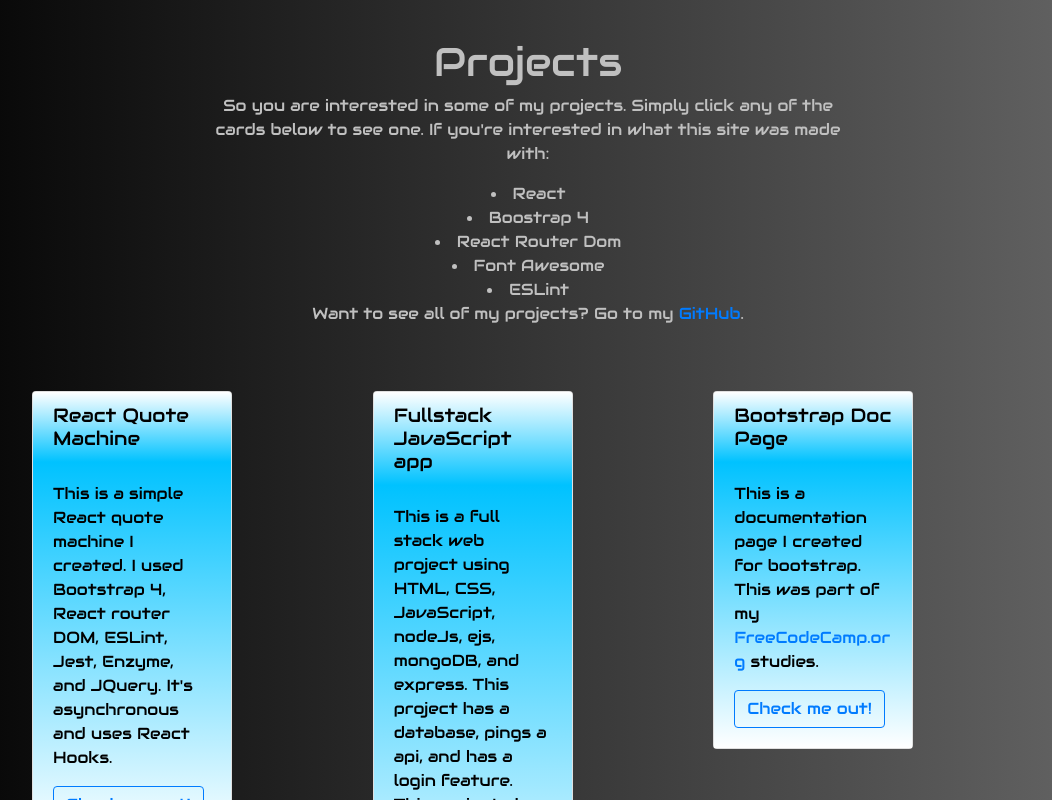
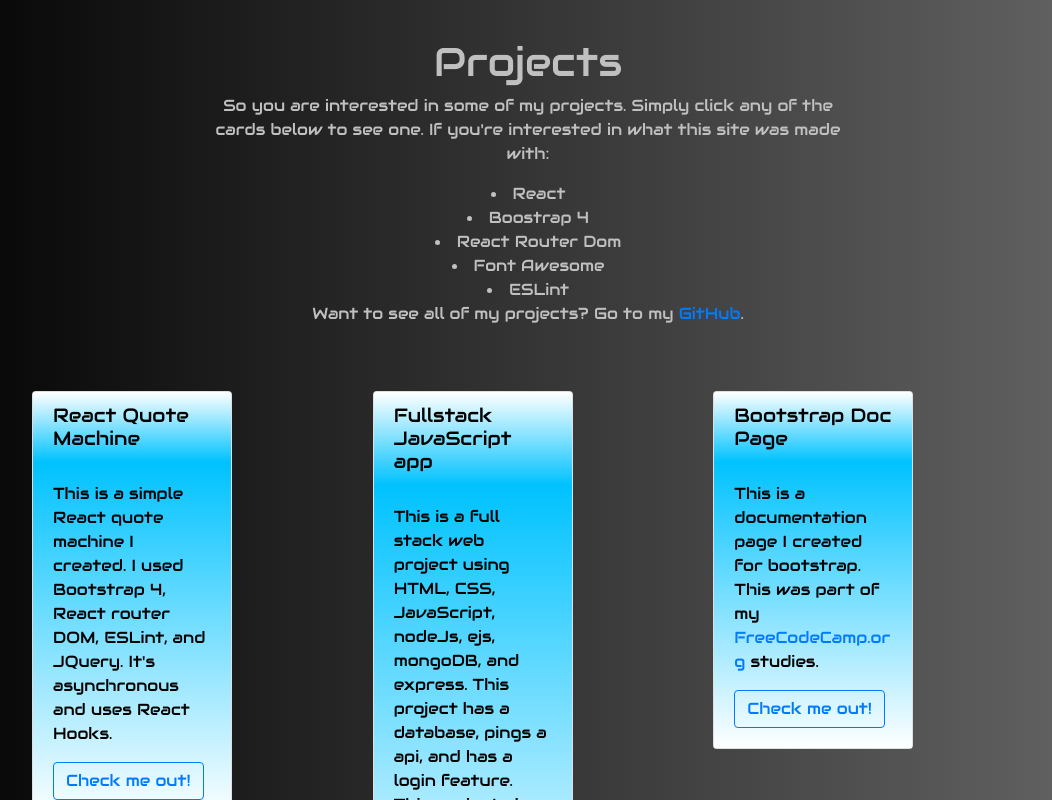
Before and after one commit to bmansk8/portfolio, a React (Create React App) app: page /code in a window 1280 px wide. Shown: the top 800 px of the page, without its empty margins (112-1164 px from the left). Built offline with nearby package versions, Linux system fonts and the light colour scheme.

Commit message:
Update Projects.jsx

```diff
--- a/src/components/Projects.jsx
+++ b/src/components/Projects.jsx
@@ -23,7 +23,7 @@ export default function Projects() {
           <div className='card'>
             <h2 className='card-header'>React Quote Machine</h2>
             <div className='card-body'>
-              <p>This is a simple React quote machine I created. I used Bootstrap 4, React router DOM, ESLint, Jest, Enzyme, and JQuery.
+              <p>This is a simple React quote machine I created. I used Bootstrap 4, React router DOM, ESLint, and JQuery.
               It's asynchronous and uses React Hooks.</p>
               <Button target="_blank" href='https://reactquote-machine.herokuapp.com/' variant='outline-primary'>Check me out!</Button>
             </div>
```
